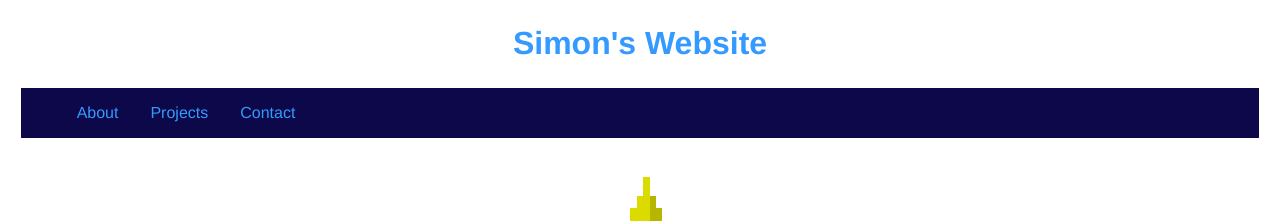
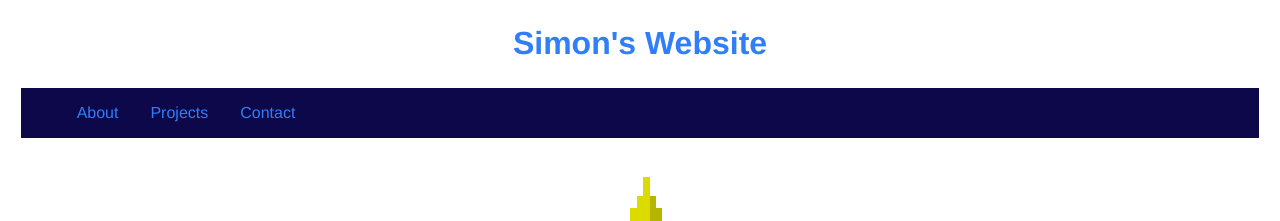
Before and after one commit to simon0h/simon0h.github.io, a Jekyll site: the page built from index.html, in a window 1280 px wide. Shown: the top 221 px of the page. Built offline with Jekyll 4.4.1, drawn with Linux system fonts in a browser that asks for light colours.

Commit message:
Update style.css

```diff
--- a/css/style.css
+++ b/css/style.css
@@ -30,7 +30,7 @@
 }
 
 a:link, a:visited, a:active{
-  	color: #359aff;
+  	color: #317ef9;
   	text-decoration: none;
 }
 
```
